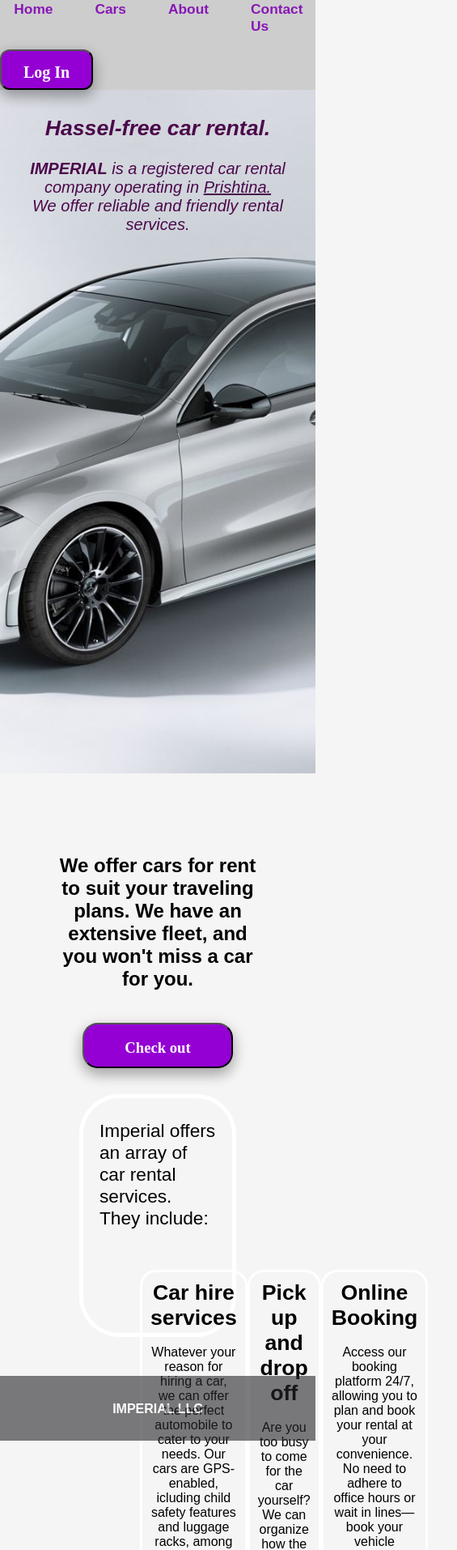
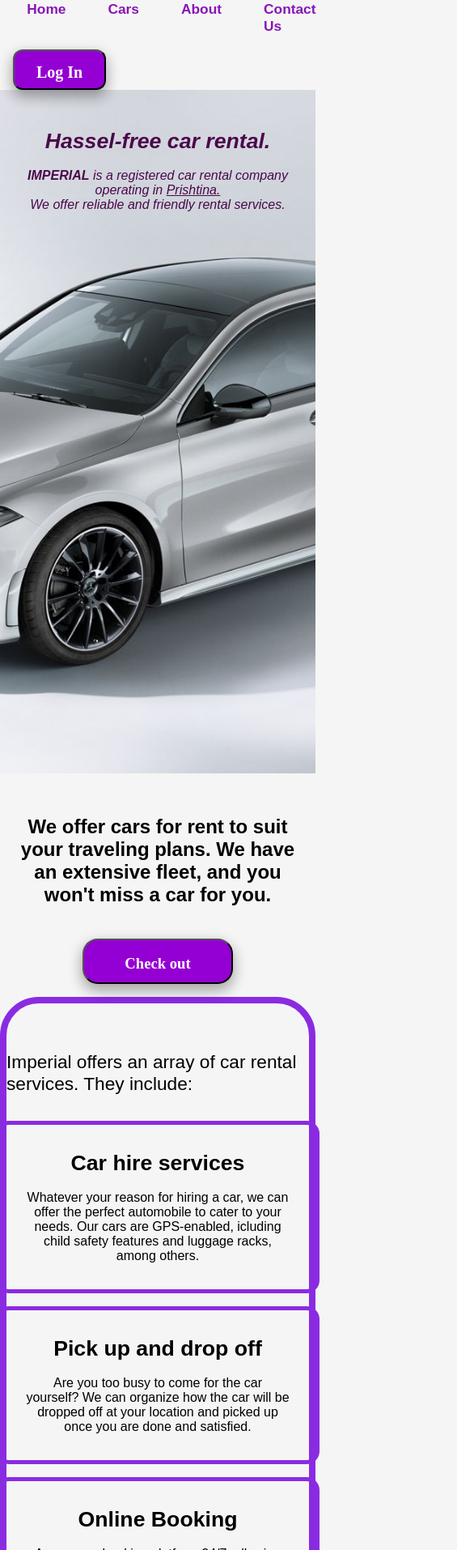
Before and after one commit to Aulona12/WEBproject, a plain HTML site: page Frontend/index.html in a window 390 px wide. Shown: the part 86-2000 px from the top of the page at 81% size, 565 px wide, since content can reach past the window. Drawn offline with Linux system fonts and the light colour scheme.

Commit message:
responsive :)

```diff
--- a/Frontend/css/index.css
+++ b/Frontend/css/index.css
@@ -8,43 +8,35 @@ body{
    background-color: #F5F5F5;
    margin: 0;
    font-family: Arial,  sans-serif;
-   box-sizing: border-box;
-
 }
 
 
 .headerContainer{
-    display: flex;
+    display:flex;
     flex-wrap: wrap;
-    justify-content:space-evenly;
     justify-content: space-between;
+    align-items: center;
+    padding-left: 1em;
+    padding-right: 1em;
 
 
-    align-items: center;
-    background-color: rgb(205, 205, 205);
-    opacity: 0.;
+
 }
 .logoEmri{
     display: flex;
     flex-direction: row;
     justify-content: flex-start;
-    position: relative;
+
 
 }
 .headerContainer ul{
     display: flex;
     flex-direction: row;
     justify-content: center;
-
-
     list-style: none;
-
     font-family: Arial;
     font-size: 13pt;
     color: white;
-
-    position: relative;
-    padding-right: 10em;
     column-gap: 1em;
 
 }
@@ -72,7 +64,7 @@ body{
     justify-content:flex-end;
     color: white;
     position: relative;
-    padding-right: 1em;
+
 }
 .backgroundPic {
     width: 100%;
@@ -89,8 +81,9 @@ body{
     flex-wrap: wrap;
     flex-direction: column;
     text-align: center;
-    font-size: 15pt;
+    font-size: 12pt;
     color: rgb(75, 8, 75);
+    padding:1em;
  }
  .sdiqka{
    font-size: 20pt;
@@ -98,8 +91,12 @@ body{
  }
 
  .pjesa2main{
+   display: flex;
+   flex-direction: column;
+   flex-wrap: wrap;
+   padding: 2em;
+   margin: 0;
 
-    padding: 3em;
 
  }
  .paragrafi2 {
@@ -115,8 +112,7 @@ body{
     justify-content:center;
     color: white;
     text-align: center;
-    padding-top: 1em;
-    padding-bottom: 2em;
+    padding: 1em 0;
  }
  .rreshti1{
     display: flex;
@@ -124,36 +120,36 @@ body{
     justify-content: center;
  }
  .part2{
-
-
-
-    padding-bottom: 50px;
-    border: 5px solid rgb(255, 255, 255);
-    border-radius: 50px;
-    padding-left: 20px;
-    padding-right: 20px;
-    margin-left: 50px;
-    margin-right: 50px;
-    height: 300px;
+   display: flex;
+   flex-wrap: wrap;
+   justify-content: space-between;
+   justify-content: center;
+    padding-bottom: 3em;
+    border: 0.5em solid blueviolet;
+    border-radius: 3em;
+    padding: 2em 0;
+    height: 50hv;
+    margin: 0;
  }
  .paragrafi3{
     display: flex;
+    flex-wrap: wrap;
     justify-content: space-between;
-    padding-left: 50px;
-    padding-right: 50px;
-    padding-top: 50px;
+    justify-content: center;
+    padding:2em;
+    gap: 1em;
 
 
  }
  .kolona1{
-
-    width: 350px;
-    border: 3px solid rgb(255, 255, 255) ;
-    border-radius: 20px;
-    padding-left: 10px;
-    padding-right: 10px;
-    padding-bottom: 10px;
-    padding-top: 10px;
+   display: flex;
+    flex-wrap: wrap;
+    justify-content: space-between;
+    justify-content: center;
+    width: 25em;
+    border: 5px solid blueviolet;
+    border-radius: 1em;
+    padding: 2em;
     text-align: center;
  }
  .rreshti11{
@@ -161,14 +157,14 @@ body{
     text-align: center;
  }
  .kolona2{
-
-    width: 350px;
-    border: 3px solid rgb(255, 255, 255);
-    border-radius: 20px;
-    padding-left: 10px;
-    padding-right: 10px;
-    padding-bottom: 10px;
-    padding-top: 10px;
+   display: flex;
+    flex-wrap: wrap;
+    justify-content: space-between;
+    justify-content: center;
+    width: 25em;
+    border: 5px solid blueviolet;
+    border-radius: 1em;
+    padding:2em;
     text-align: center;
 
  }
@@ -177,14 +173,14 @@ body{
     text-align: center;
  }
  .kolona3{
-
-    width: 350px;
-    border: 3px solid rgb(255, 255, 255) ;
-    border-radius: 20px;
-    padding-left: 10px;
-    padding-right: 10px;
-    padding-bottom: 10px;
-    padding-top: 10px;
+   display: flex;
+    flex-wrap: wrap;
+    justify-content: space-between;
+    justify-content: center;
+    width: 25em;
+    border: 5px solid blueviolet;
+    border-radius: 1em;
+    padding:2em;
     text-align: center;
 
 
@@ -194,11 +190,16 @@ body{
     text-align: center;
  }
  .rreshti44{
-    padding-top: 30px;
+   display: flex;
+    flex-wrap: wrap;
+    justify-content: space-between;
+    justify-content: center;
+    padding:1em;
     text-align: center;
  }
  .footeri{
     display: flex;
+    flex-wrap: wrap;
     justify-content: center;
     height: 5em;
     background-color: rgb(38, 36, 39);
--- a/Frontend/index.html
+++ b/Frontend/index.html
@@ -10,7 +10,7 @@
     <main>
       <div class="headerContainer">
         <div class="logoEmri">
-          <img src="../Frontend/img/Fotot/imperialiiiiiiiiii-removebg-preview.png" height=70px; width=380px;>
+          <img src="../Frontend/img/Fotot/imperialiiiiiiiiii-removebg-preview.png" height=70hv; width=220em;>
         </div>
 
            <ul>
@@ -29,7 +29,7 @@
             <p class="sdiqka2"><br><em><b>IMPERIAL</b> is a registered car rental company operating in <u>Prishtina.</u> <br>We offer reliable and friendly rental services.</em> </p>
         </div>
  </div>
-     <div class="pjesa2main">
+
                    <div class="paragrafi2">
                         <p><b><br>We offer cars for rent to suit your traveling plans. We have an extensive fleet, and you won't miss a car for you.</b></p>
                    </div>
@@ -59,9 +59,9 @@
                              </div>
 
                      </div>
-                     <p class="rreshti44">For more information about us: <a href="./about.html"> <u> click here </u> </a> or you can find our contact information: <a href="./contactUs.html"> here.</a></p>
+                     <p class="rreshti44">For more information about us: <a href="./about.html"> <u> click here </u> </a>, or you can find our contact information: <a href="./contactUs.html"> here.</a></p>
 
-         </div>
+
      </div>
     </main>
     <footer>
```
Also changed, not shown: Frontend/img/Fotot/imperialiiiiiiiiii-removebg-preview.png.
